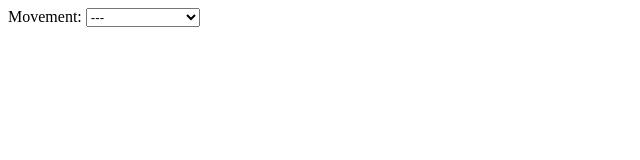
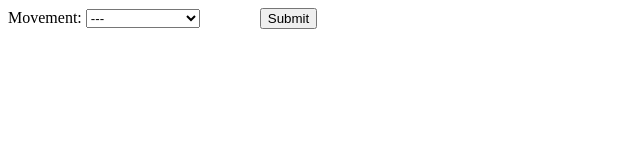
Before and after one commit to gregoryls/workout-tracker, a plain HTML site: page index.html in a window 1280 px wide. Shown: the whole page, without its empty margins (0-640 px from the left). Drawn offline with Linux system fonts and the light colour scheme.

Commit message:
add submission button html

```diff
--- a/index.html
+++ b/index.html
@@ -28,6 +28,6 @@
             </select>
         </label>
     </label>
-
+    <button id="submitWorkout">Submit</button>
 </body>
 </html>
```
